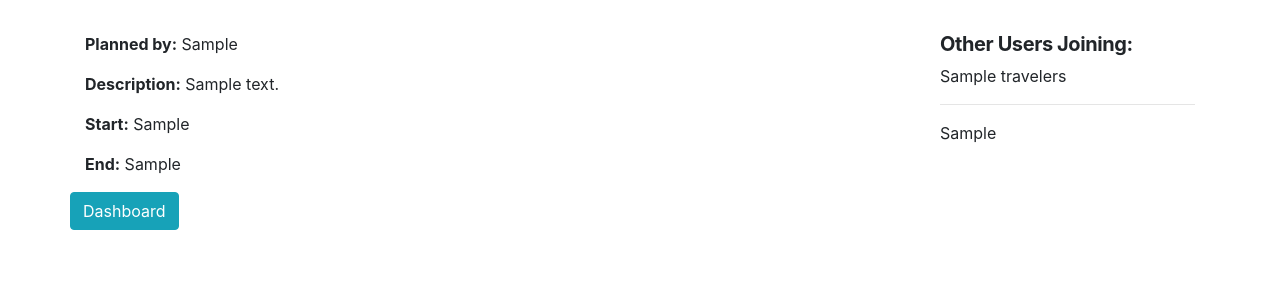
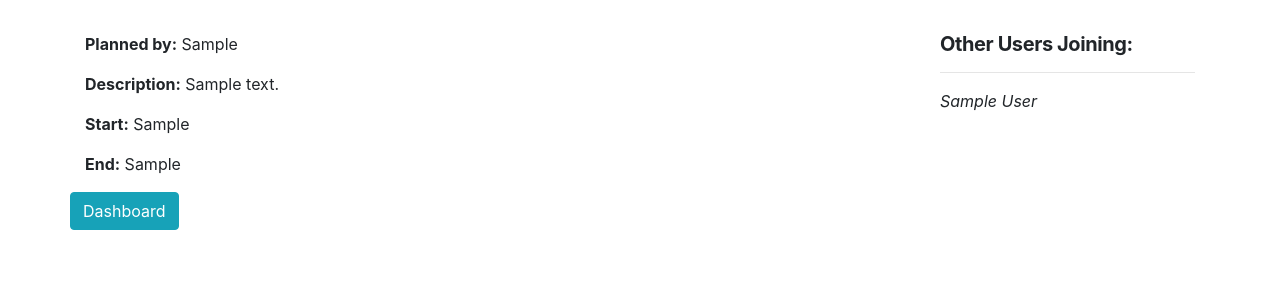
Before and after one commit to chrish2016/trip_buddy, a Django app: template apps/travel/templates/travel/trip.html in a window 1280 px wide. Shown: the part 298-598 px from the top of the page. Run offline with Django 3.2, Linux system fonts and the light colour scheme; the template is opened without the code that fills it: most values are stand-ins (such as "Sample title", 1, 10 or a date in 2020); parts of the project's set-up code (start-up, migrations or seed data) failed here and were passed over; some libraries are stand-ins or nearby versions.

Commit message:
initial commit

```diff
--- a/apps/travel/models.py
+++ b/apps/travel/models.py
@@ -29,8 +29,8 @@ class Trip(models.Model):
     description = models.CharField(max_length=100)
     trip_start = models.CharField(max_length=100)
     trip_end = models.CharField(max_length=100)
-    travelers = models.ManyToManyField(User)
-    planner = models.ForeignKey(User, null=True, on_delete=models.CASCADE, related_name="trips")
+    travelers = models.ManyToManyField(User, related_name="trips")
+    planner = models.ForeignKey(User, null=True, on_delete=models.CASCADE)
     created_at = models.DateTimeField(auto_now_add = True)
     updated_at = models.DateTimeField(auto_now = True)
     objects = TripManager()
--- a/apps/travel/templates/travel/trip.html
+++ b/apps/travel/templates/travel/trip.html
@@ -24,10 +24,9 @@
             <div class="col-md-3"></div>
             <div class="col-md-3">
                 <h5>Other Users Joining:</h5>
-                {{ trip.travelers.all }} <br>
                 <hr>
-                {% for traveler in travelers %}
-                {{travelers.first_name}} <br>
+                {% for travelers in trip.travelers.all %}
+                <p><i>{{ travelers.first_name }} {{ travelers.last_name }}</i></p>
                 {% endfor %}
             </div>
         </div>
```
Also changed, not shown: apps/travel/views.py (+17 -4 lines), apps/travel/migrations/0013_auto_20180904_2019.py (added), apps/travel/migrations/0014_auto_20180904_2026.py (added), apps/travel/migrations/0015_auto_20180904_2049.py (added), db.sqlite3 (deleted), 1 other file.
